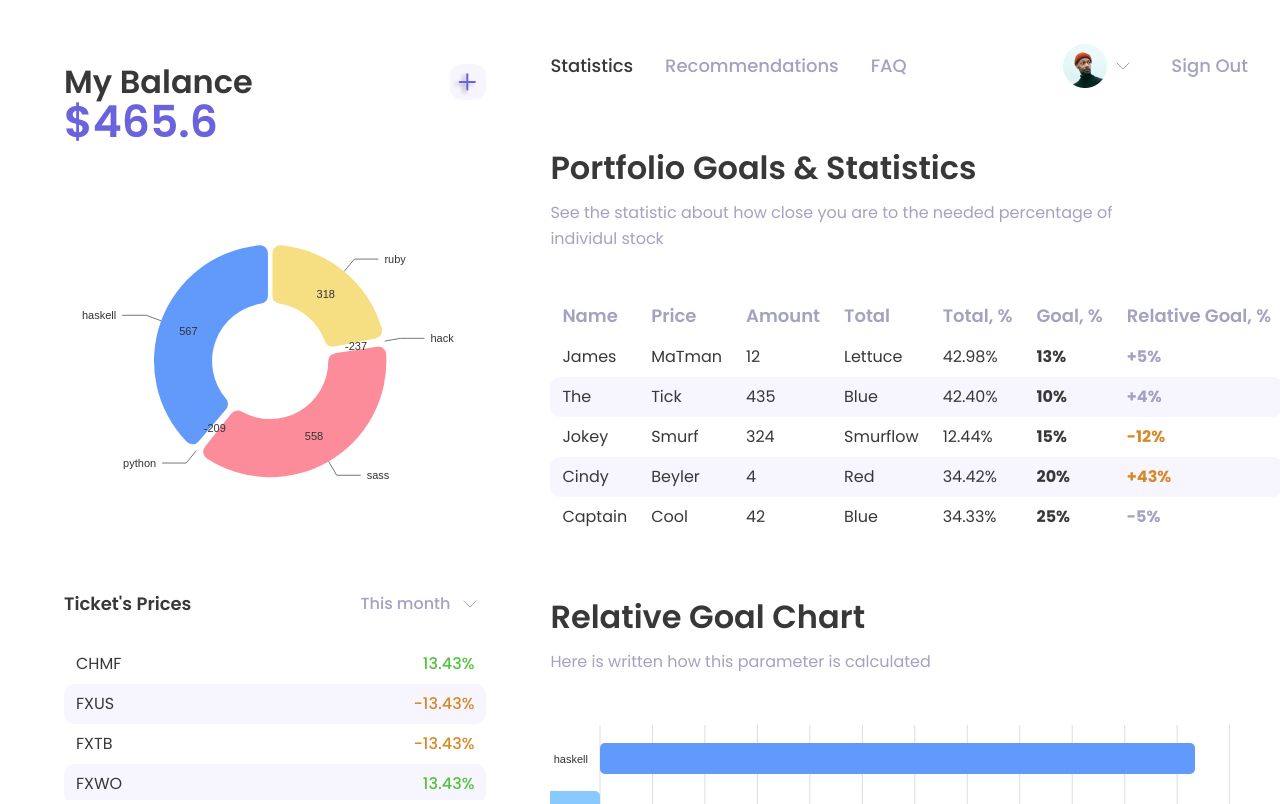
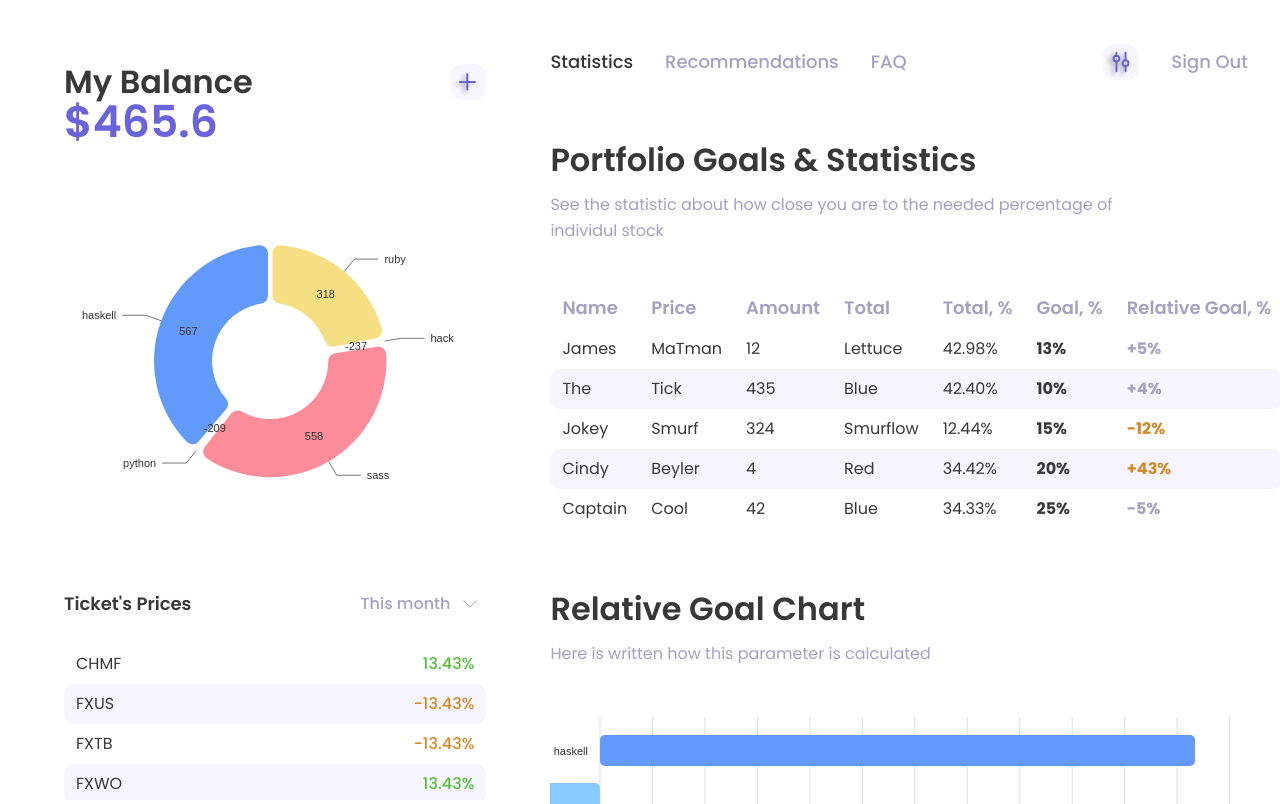
Before and after one commit to bacebu4/investing, a React (Create React App) app in the folder web/: page / in a window 1280 px wide. Built offline with nearby package versions, Linux system fonts and the light colour scheme.

Commit message:
layout: added settings button

```diff
--- /dev/null
+++ b/web/src/components/SettingsButton.tsx
@@ -0,0 +1,92 @@
+export const SettingsButton = () => {
+  return (
+    <svg
+      width="36"
+      height="36"
+      viewBox="0 0 36 36"
+      fill="none"
+      xmlns="http://www.w3.org/2000/svg"
+    >
+      <rect width="36" height="36" rx="12" fill="#F7F6FF" />
+      <g filter="url(#filter0_d)">
+        <path
+          d="M22.5714 16.2857V8.85715"
+          stroke="#6A63DD"
+          strokeWidth="2"
+          strokeLinecap="round"
+          strokeLinejoin="round"
+        />
+        <path
+          d="M22.5714 27.1429V22"
+          stroke="#6A63DD"
+          strokeWidth="2"
+          strokeLinecap="round"
+          strokeLinejoin="round"
+        />
+        <path
+          d="M22.5714 22C24.1494 22 25.4286 20.7208 25.4286 19.1428C25.4286 17.5649 24.1494 16.2857 22.5714 16.2857C20.9935 16.2857 19.7143 17.5649 19.7143 19.1428C19.7143 20.7208 20.9935 22 22.5714 22Z"
+          stroke="#6A63DD"
+          strokeWidth="2"
+          strokeLinecap="round"
+          strokeLinejoin="round"
+        />
+        <path
+          d="M13.4285 11.7143V8.85715"
+          stroke="#6A63DD"
+          strokeWidth="2"
+          strokeLinecap="round"
+          strokeLinejoin="round"
+        />
+        <path
+          d="M13.4285 27.1429V17.4286"
+          stroke="#6A63DD"
+          strokeWidth="2"
+          strokeLinecap="round"
+          strokeLinejoin="round"
+        />
+        <path
+          d="M13.4286 17.4286C15.0065 17.4286 16.2857 16.1494 16.2857 14.5714C16.2857 12.9935 15.0065 11.7143 13.4286 11.7143C11.8506 11.7143 10.5714 12.9935 10.5714 14.5714C10.5714 16.1494 11.8506 17.4286 13.4286 17.4286Z"
+          stroke="#6A63DD"
+          strokeWidth="2"
+          strokeLinecap="round"
+          strokeLinejoin="round"
+        />
+      </g>
+      <defs>
+        <filter
+          id="filter0_d"
+          x="-1"
+          y="4"
+          width="32"
+          height="32"
+          filterUnits="userSpaceOnUse"
+          colorInterpolationFilters="sRGB"
+        >
+          <feFlood floodOpacity="0" result="BackgroundImageFix" />
+          <feColorMatrix
+            in="SourceAlpha"
+            type="matrix"
+            values="0 0 0 0 0 0 0 0 0 0 0 0 0 0 0 0 0 0 127 0"
+          />
+          <feOffset dx="-3" dy="2" />
+          <feGaussianBlur stdDeviation="2" />
+          <feColorMatrix
+            type="matrix"
+            values="0 0 0 0 0 0 0 0 0 0 0 0 0 0 0 0 0 0 0.25 0"
+          />
+          <feBlend
+            mode="normal"
+            in2="BackgroundImageFix"
+            result="effect1_dropShadow"
+          />
+          <feBlend
+            mode="normal"
+            in="SourceGraphic"
+            in2="effect1_dropShadow"
+            result="shape"
+          />
+        </filter>
+      </defs>
+    </svg>
+  );
+};
--- a/web/src/containers/Navbar.tsx
+++ b/web/src/containers/Navbar.tsx
@@ -1,9 +1,8 @@
 import styled from "styled-components";
 import { NavbarLink } from "../components/NavbarLink";
-import userPic from "../assets/user_pic.png";
-import { Chevron } from "../components/Chevron";
 import { FlexBox } from "../components/FlexBox";
 import { useLocation } from "react-router-dom";
+import { SettingsButton } from "../components/SettingsButton";
 
 const NavbarWrapper = styled.ul`
   display: flex;
@@ -41,8 +40,7 @@ export const Navbar: React.FC = () => {
         </FlexBox>
 
         <FlexBox ai="center">
-          <img width={44} src={userPic} alt="User profile" />
-          <Chevron />
+          <SettingsButton />
 
           <NavbarLink ml="32px" to="/">
             Sign Out
```
